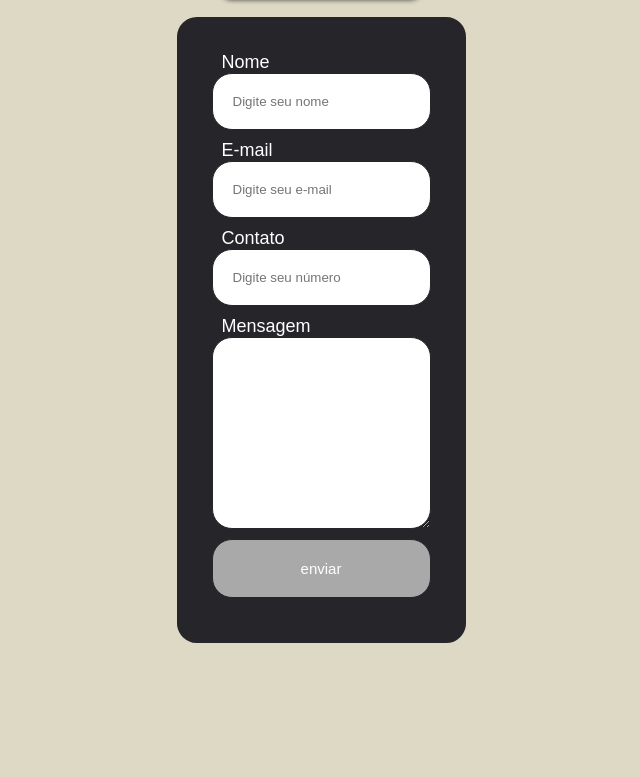
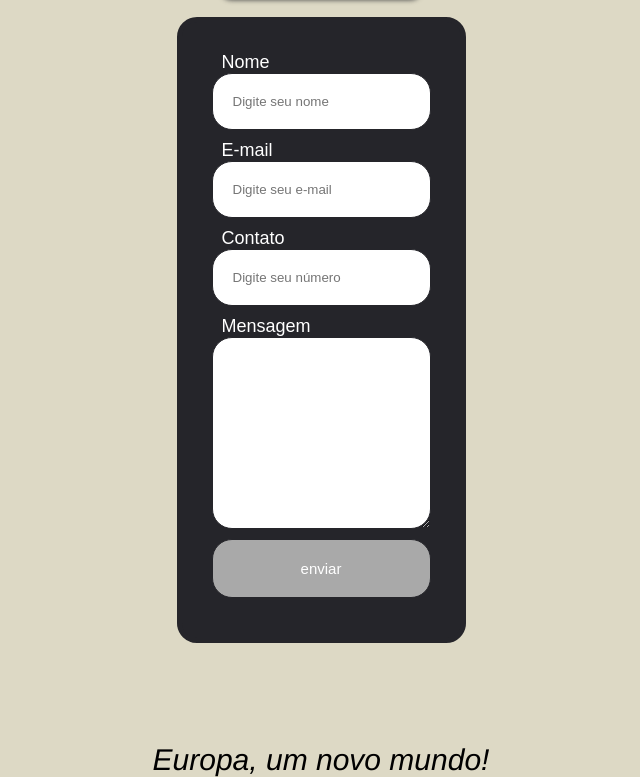
Before and after one commit to KleberAraujoo/Projetos-FAPSoftex, a plain HTML site: page Pontos Turistios da Europa/index.html in a window 1280 px wide. Shown: the part 898-1675 px from the top of the page, without its empty margins (319-959 px from the left). Before the commit the page ends 1541 px from the top, so only its background shows below. Drawn offline with Linux system fonts and the light colour scheme.

Commit message:
Atualização do footer

```diff
--- a/Pontos Turistios da Europa/index.html
+++ b/Pontos Turistios da Europa/index.html
@@ -81,6 +81,9 @@
         </form>
     </section>
 
+    <footer>
+        Europa, um novo mundo!
+    </footer>
 </body>
 
 </html>
--- a/Pontos Turistios da Europa/style.css
+++ b/Pontos Turistios da Europa/style.css
@@ -137,3 +137,11 @@ form{
     font-size: 20px;
     font-weight:bolder;
 }
+
+footer{
+    font-family: 'Franklin Gothic Medium', 'Arial Narrow', Arial, sans-serif;
+    text-align: center;
+    padding-top: 100px;
+    font-size: 30px;
+    font-style: italic;
+}
```
